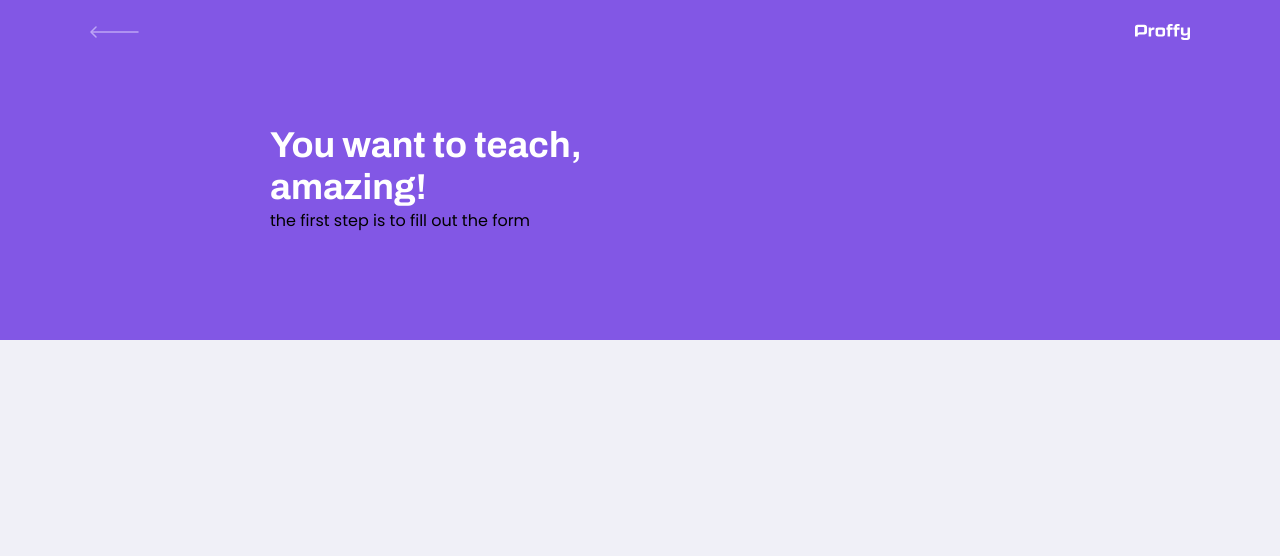
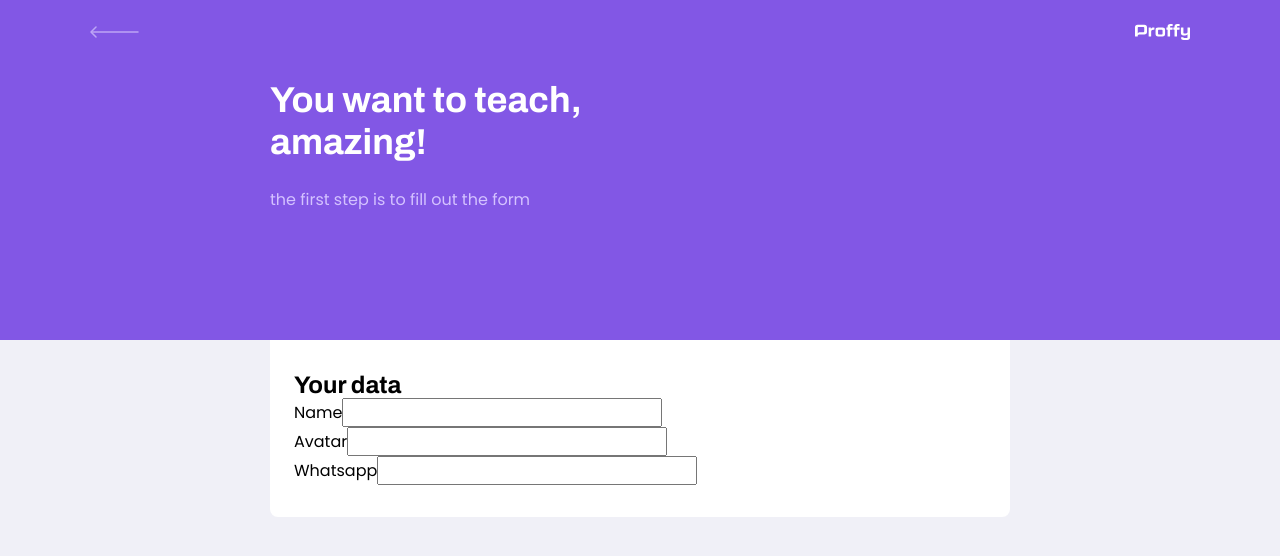
Before and after one commit to BrunoRNova1s/proffy, a React (Create React App) app in the folder web/: page /give-classes in a window 1280 px wide. Shown: the top 556 px of the page. Built offline with nearby package versions, Linux system fonts and the light colour scheme.

Commit message:
update teacherForm

```diff
--- a/web/src/components/PageHeader/style.css
+++ b/web/src/components/PageHeader/style.css
@@ -42,6 +42,14 @@
   color: var(--color-title-in-primary);
 }
 
+.page-header .header-content p {
+  max-width: 30rem;
+  font-size: 1.6rem;
+  line-height: 2.6rem;
+  color: var(--color-text-in-primary);
+  margin-top: 2.4rem;
+}
+
 @media (min-width: 700px) {
   .page-header {
     height: 340px;
--- a/web/src/pages/TeacherForm/index.tsx
+++ b/web/src/pages/TeacherForm/index.tsx
@@ -1,5 +1,6 @@
 import React from "react";
 import PageHeader from "../../components/PageHeader";
+import "./styles.css";
 
 function TeacherForm() {
   return (
@@ -8,6 +9,26 @@ function TeacherForm() {
         title="You want to teach, amazing!"
         description="the first step is to fill out the form"
       />
+
+      <main>
+        <fieldset>
+          <legend>Your data</legend>
+
+          <div className="input-block">
+            <label htmlFor="name">Name</label>
+            <input type="text" id="name" />
+          </div>
+
+          <div className="input-block">
+            <label htmlFor="avatar">Avatar</label>
+            <input type="text" id="avatar" />
+          </div>
+          <div className="input-block">
+            <label htmlFor="Whatsapp">Whatsapp</label>
+            <input type="text" id="Whatsapp" />
+          </div>
+        </fieldset>
+      </main>
     </div>
   );
 }
--- /dev/null
+++ b/web/src/pages/TeacherForm/styles.css
@@ -0,0 +1,31 @@
+#page-teacher-list {
+    width: 100vw;
+    height: 100vh;
+}
+
+#page-teacher-list .page-header .header-content {
+    margin-bottom: 6.4rem;
+}
+
+#page-teacher-list main {
+    background: var(--color-box-base);
+    width: 100%;
+    max-width: 74rem;
+    border-radius: 0.8rem;
+    margin: -3.2rem auto 3.2rem;
+    padding-top: 6.4rem;
+    overflow: hidden;
+}
+
+#page-teacher-list main fieldset {
+    border: 0;
+    padding: 0 2.4rem;
+}
+
+#page-teacher-list main fieldset + fieldset {
+    margin-top: 6.4rem;
+}
+
+#page-teacher-list main fieldset legend {
+    font: 700 2.4rem Archivo;
+}
```
